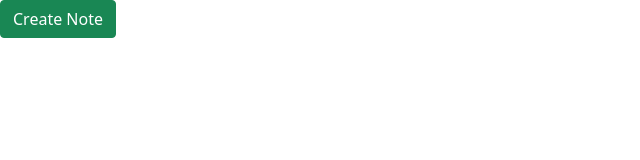
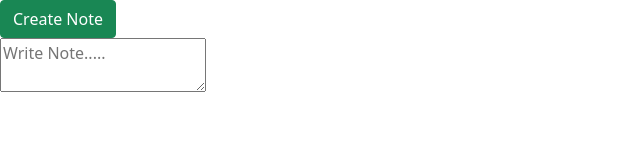
Before and after one commit to Obaayaa-1988/JavaScript-Sticky-Notes, a plain HTML site: page index.html in a window 1280 px wide. Shown: the whole page, without its empty margins (0-640 px from the left). Drawn offline with nearby package versions, Linux system fonts and the light colour scheme.

Commit message:
added form textarea

```diff
--- a/index.html
+++ b/index.html
@@ -18,7 +18,11 @@
         <button  class="btn btn-success" onclick="typeNote">Create Note</button>
     </div>
     <div class="container2"></div>
-    <div class="container3"></div>
+    <div class="container3">
+        <form>
+            <textarea id="note-text"  placeholder="Write Note....." maxlength="96"></textarea>
+        </form>
+    </div>
     <script src="script.js"></script>
 </body>
 
```
